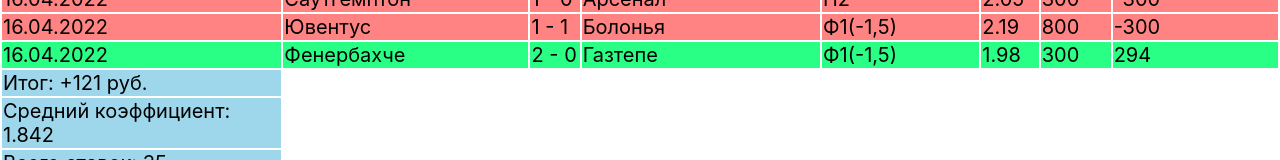
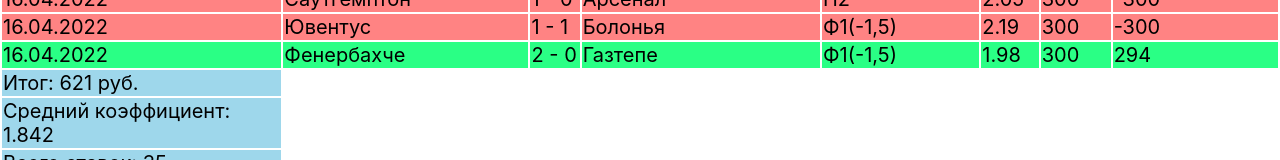
Before and after one commit to bumslang/football, a React (Create React App) app: page / in a window 1280 px wide. Shown: the part 1036-1196 px from the top of the page. Built offline with nearby package versions, Linux system fonts and the light colour scheme.

Commit message:
update stat

```diff
--- a/src/App.js
+++ b/src/App.js
@@ -37,7 +37,7 @@
     ['Ренн', 2, 3, 'Монако', 'ТБ2,5', 1.7, 800, "плюс", '15.04.2022'],
     ['Вестерн Юнайтед', 6, 0, 'Перт Глори', 'ТБ2,5', 1.65, 300, "плюс", '16.04.2022'],
     ['Саутгемптон', 1, 0, 'Арсенал', 'П2', 2.05, 300, "минус", '16.04.2022'],
-    ['Ювентус', 1, 1, 'Болонья', 'Ф1(-1,5)', 2.19, 800, "минус", '16.04.2022'],
+    ['Ювентус', 1, 1, 'Болонья', 'Ф1(-1,5)', 2.19, 300, "минус", '16.04.2022'],
     ['Фенербахче', 2, 0, 'Газтепе', 'Ф1(-1,5)', 1.98, 300, "плюс", '16.04.2022'],
 
   ];
@@ -82,7 +82,7 @@
         </tr>
         {result}
         <tr style={{ backgroundColor: '#9ed7eb' }} >
-          <td>Итог: {sum ? '+' + sum : sum} руб.</td>
+          <td>Итог: {sum } руб.</td>
         </tr >
         <tr style={{ backgroundColor: '#9ed7eb' }} >
           <td>Средний коэффициент: {(kf / arr.length).toFixed(3)}</td>
```
